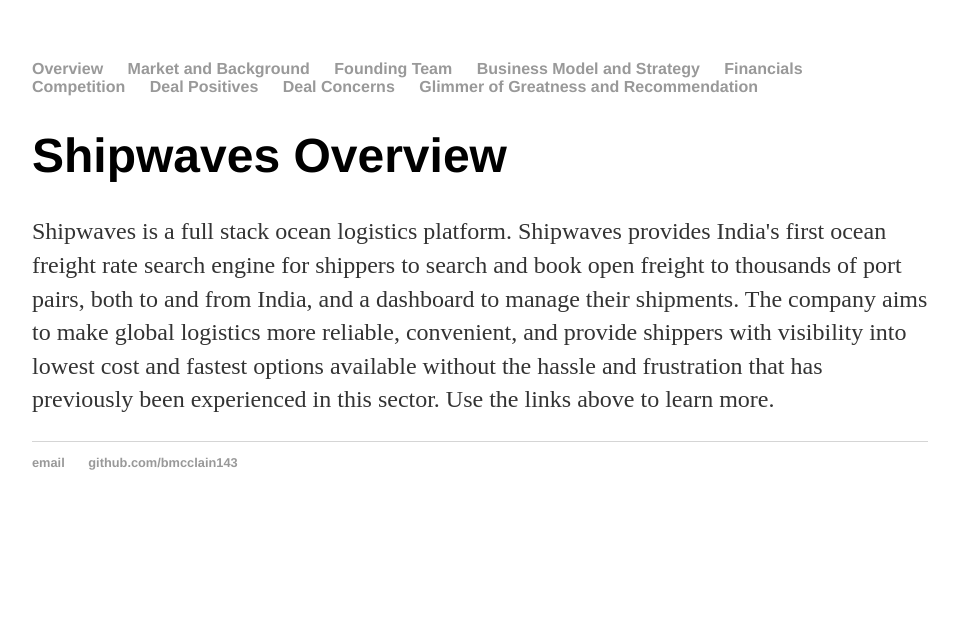
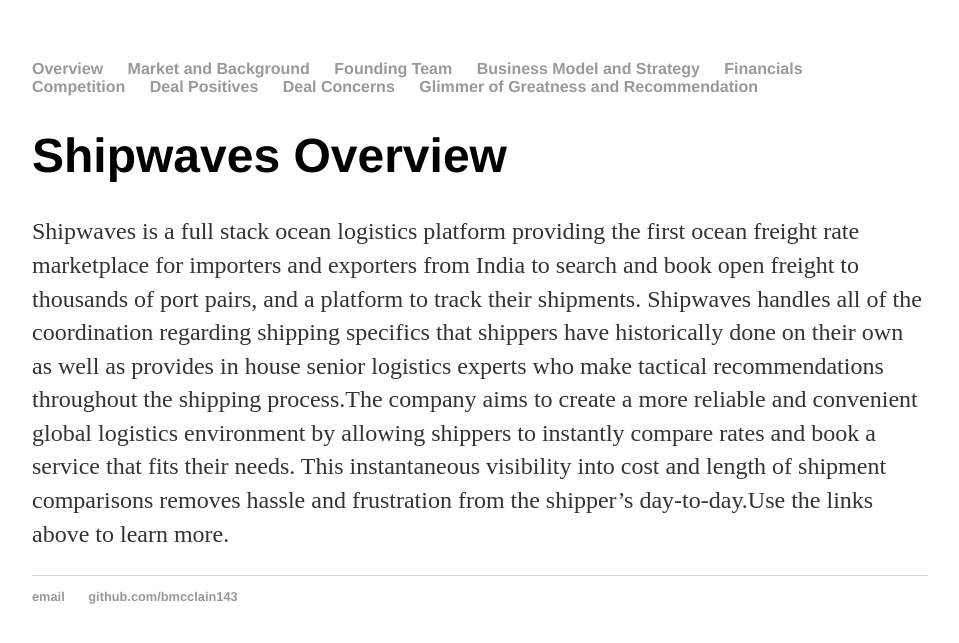
Before and after one commit to bmcclain143/bmcclain143.github.io, a Jekyll site: the page built from index.html, in a window 1280 px wide. Shown: the top 643 px of the page, without its empty margins (160-1119 px from the left). Built offline with Jekyll 4.4.1, drawn with Linux system fonts in a browser that asks for light colours.

Commit message:
Update index.html

```diff
--- a/index.html
+++ b/index.html
@@ -4,5 +4,5 @@
 ---
 <div class="blurb">
 	<h1>Shipwaves Overview</h1>
-	<p>Shipwaves is a full stack ocean logistics platform. Shipwaves provides India's first ocean freight rate search engine for shippers to search and book open freight to thousands of port pairs, both to and from India, and a dashboard to manage their shipments. The company aims to make global logistics more reliable, convenient, and provide shippers with visibility into lowest cost and fastest options available without the hassle and frustration that has previously been experienced in this sector. Use the links above to learn more.</a></p>
+	<p>Shipwaves is a full stack ocean logistics platform providing the first ocean freight rate marketplace for importers and exporters from India to search and book open freight to thousands of port pairs, and a platform to track their shipments. Shipwaves handles all of the coordination regarding shipping specifics that shippers have historically done on their own as well as provides in house senior logistics experts who make tactical recommendations throughout the shipping process.The company aims to create a more reliable and convenient global logistics environment by allowing shippers to instantly compare rates and book a service that fits their needs. This instantaneous visibility into cost and length of shipment comparisons removes hassle and frustration from the shipper’s day-to-day.Use the links above to learn more.</a></p>
 </div><!-- /.blurb -->
```
